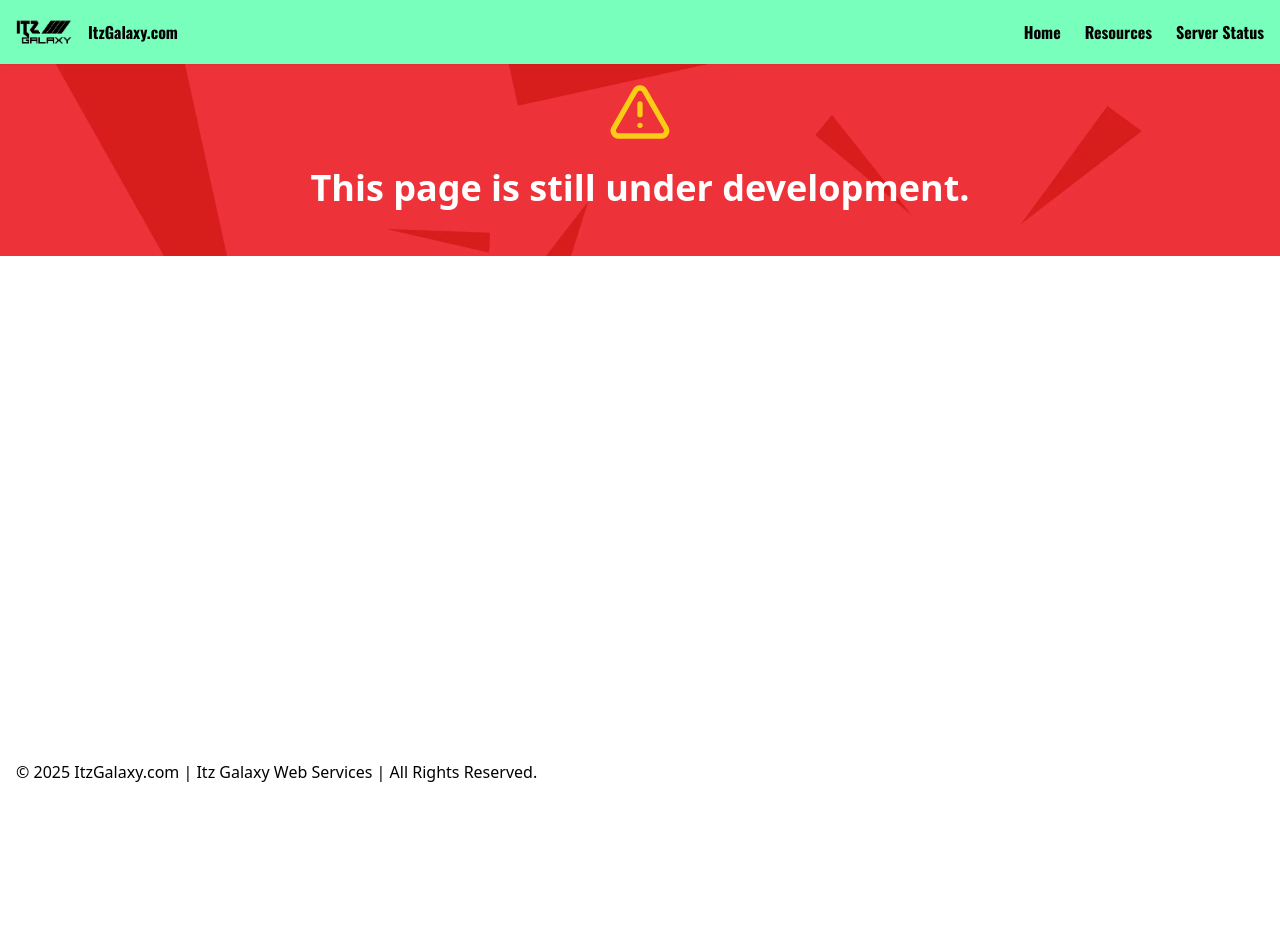
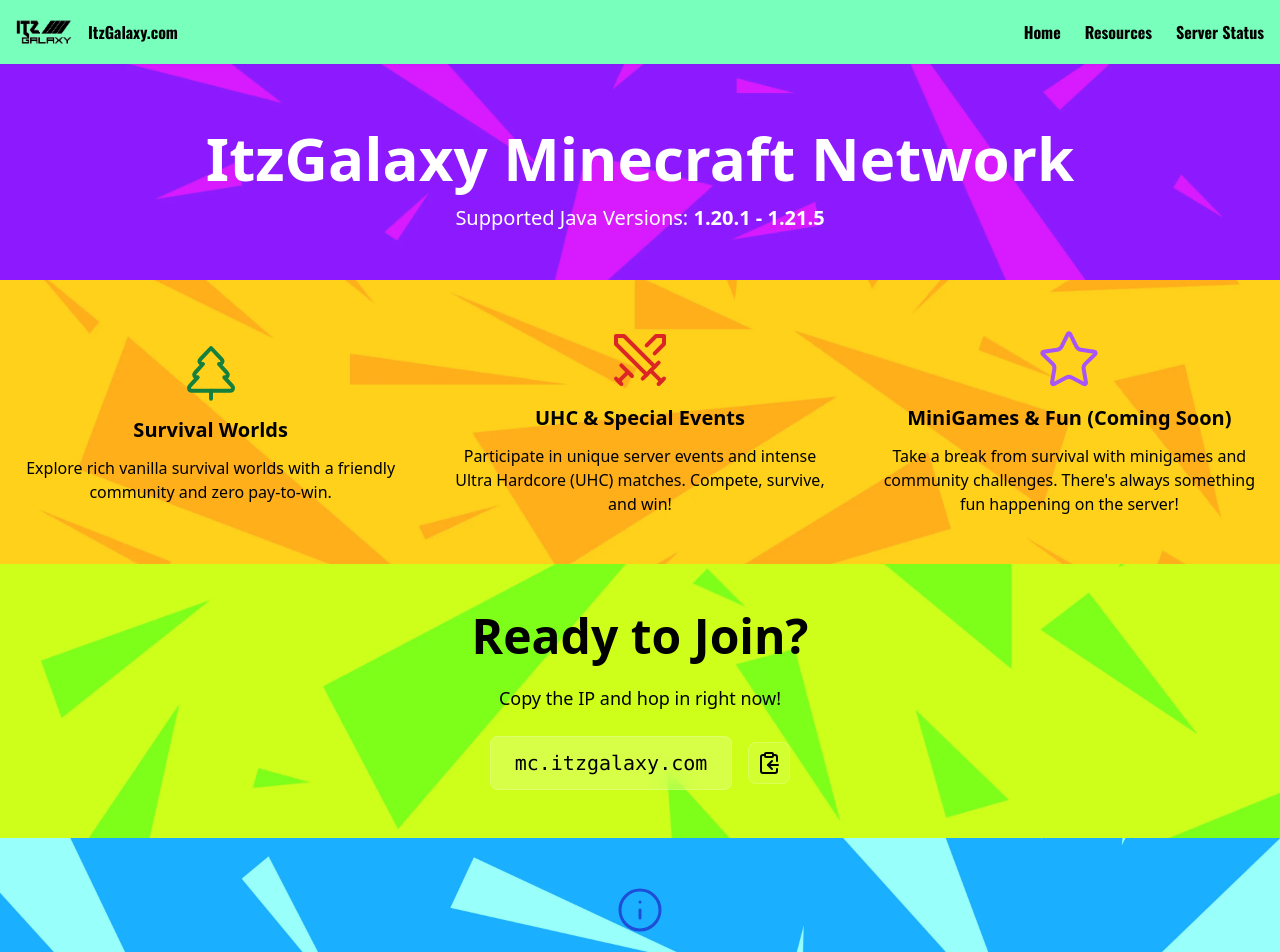
Before and after one commit to PixlGalaxy/ItzGalaxy, a React (Vite) app in the folder frontend/: page /itzgalaxymcnetwork in a window 1280 px wide. Shown: the top 952 px of the page. Before the commit the page ends 800 px from the top, so only its background shows below. Built offline with nearby package versions, Linux system fonts and the light colour scheme; the HTML template or start-up script is replaced by a standard one.

Commit message:
chore: update ItzGalaxyMCNetwork page

```diff
--- a/frontend/src/pages/ItzGalaxyMCNetwork.tsx
+++ b/frontend/src/pages/ItzGalaxyMCNetwork.tsx
@@ -1,30 +1,114 @@
-import React from 'react';
+import React, { useState } from 'react';
 import * as LucideIcons from 'lucide-react';
 
 const ItzGalaxyMCNetwork: React.FC = () => {
+  const [copied, setCopied] = useState(false);
+
+  const handleCopy = () => {
+    navigator.clipboard.writeText('mc.itzgalaxy.com');
+    setCopied(true);
+    setTimeout(() => setCopied(false), 2000);
+  };
+
   return (
     <div className="flex flex-col min-h-screen">
-      <title>ItzGalaxy - Home</title>
+      <title>ItzGalaxy - Minecraft Network</title>
       <main className="flex-1">
 
-        {/* Dev Page Section */}
+        {/* Hero Section */}
         <section
-          className="relative text-white py-12 px-4 pt-20 bg-cover bg-center bg-no-repeat"
-          style={{ backgroundImage: 'url("/backgrounds/RedBackground.webp")' }}
+          className="relative text-white py-12 px-4 pt-32 bg-cover bg-center bg-no-repeat"
+          style={{ backgroundImage: 'url("/backgrounds/PurpleBackground.webp")' }}
         >
           <div className="absolute inset-0 bg-white opacity-10 z-0" />
-          <div className="relative z-10 container mx-auto flex flex-col items-center justify-center text-center space-y-6">
-            <LucideIcons.AlertTriangle className="w-16 h-16 text-yellow-400" strokeWidth={2} />
-            <h2 className="text-2xl md:text-4xl font-bold">This page is still under development.</h2>
+          <div className="relative z-10 container mx-auto text-center space-y-4">
+            <h1 className="text-4xl md:text-6xl font-bold">ItzGalaxy Minecraft Network</h1>
+            <p className="text-lg md:text-xl">
+              Supported Java Versions: <strong>1.20.1 - 1.21.5</strong>
+            </p>
           </div>
         </section>
-        </main>
-        <footer className="bg-white bg-opacity-50 backdrop-blur-md text-black text-left px-4 py-4 z-10">
+
+        {/* Features Section */}
+        <section
+          className="relative text-black py-12 px-4 bg-cover bg-center bg-no-repeat"
+          style={{ backgroundImage: 'url("/backgrounds/YellowBackground.webp")' }}
+        >
+          <div className="absolute inset-0 bg-white opacity-10 z-0" />
+          <div className="relative z-10 container mx-auto flex flex-col md:flex-row items-center justify-between gap-10">
+            <div className="md:w-1/3 text-center space-y-3">
+              <LucideIcons.TreePine className="mx-auto w-16 h-16 text-green-700" strokeWidth={1.5} />
+              <h3 className="text-xl font-bold">Survival Worlds</h3>
+              <p>
+                Explore rich vanilla survival worlds with a friendly community and zero pay-to-win.
+              </p>
+            </div>
+            <div className="md:w-1/3 text-center space-y-3">
+              <LucideIcons.Swords className="mx-auto w-16 h-16 text-red-600" strokeWidth={1.5} />
+              <h3 className="text-xl font-bold">UHC & Special Events</h3>
+              <p>
+                Participate in unique server events and intense Ultra Hardcore (UHC) matches. Compete, survive, and win!
+              </p>
+            </div>
+            <div className="md:w-1/3 text-center space-y-3">
+              <LucideIcons.Star className="mx-auto w-16 h-16 text-purple-500" strokeWidth={1.5} />
+              <h3 className="text-xl font-bold">MiniGames & Fun (Coming Soon)</h3>
+              <p>
+                Take a break from survival with minigames and community challenges. There's always something fun happening on the server!
+              </p>
+            </div>
+          </div>
+        </section>
+
+        {/* Call to Action */}
+        <section
+          className="relative text-black py-12 px-4 bg-cover bg-center bg-no-repeat"
+          style={{ backgroundImage: 'url("/backgrounds/GreenBackground.webp")' }}
+        >
+          <div className="absolute inset-0 bg-white opacity-10 z-0" />
+          <div className="relative z-10 container mx-auto text-center space-y-6">
+            <h2 className="text-3xl md:text-5xl font-bold">Ready to Join?</h2>
+            <p className="text-lg">Copy the IP and hop in right now!</p>
+            <div className="flex items-center justify-center space-x-4">
+              <div className="bg-white bg-opacity-20 rounded-lg px-6 py-3 text-xl font-mono backdrop-blur-md border border-white border-opacity-20">
+                mc.itzgalaxy.com
+              </div>
+              <button
+                onClick={handleCopy}
+                className="bg-white bg-opacity-10 hover:bg-opacity-20 transition-all border border-white border-opacity-20 p-2 rounded-lg backdrop-blur-md"
+                title="Copy IP"
+              >
+                {copied ? (
+                  <LucideIcons.Check className="text-black w-6 h-6" />
+                ) : (
+                  <LucideIcons.ClipboardCopy className="text-black w-6 h-6" />
+                )}
+              </button>
+            </div>
+          </div>
+        </section>
+
+        {/* Extra Section */}
+        <section
+          className="relative text-black py-12 px-4 bg-cover bg-center bg-no-repeat"
+          style={{ backgroundImage: 'url("/backgrounds/BlueBackground.webp")' }}
+        >
+          <div className="absolute inset-0 bg-white opacity-10 z-0" />
+          <div className="relative z-10 container mx-auto text-center space-y-4">
+            <LucideIcons.Info className="mx-auto w-12 h-12 text-blue-700" strokeWidth={1.5} />
+            <h2 className="text-2xl md:text-4xl font-bold">Need Help or Want to Join Our Discord?</h2>
+            <p className="text-base md:text-lg">
+              Visit our <a href="/resources" className="underline font-semibold">Resources Page</a> or contact us through Discord!
+            </p>
+          </div>
+        </section>
+      </main>
+      <footer className="bg-white bg-opacity-50 backdrop-blur-md text-black text-left px-4 py-4 z-10">
         <p>
-          &copy; {new Date().getFullYear()} ItzGalaxy.com | Itz Galaxy Web Services | All Rights Reserved.
+          &copy; {new Date().getFullYear()} ItzGalaxy.com | ItzGalaxy Web Services | All Rights Reserved.
         </p>
       </footer>
-      </div>
+    </div>
   );
 };
 
```
